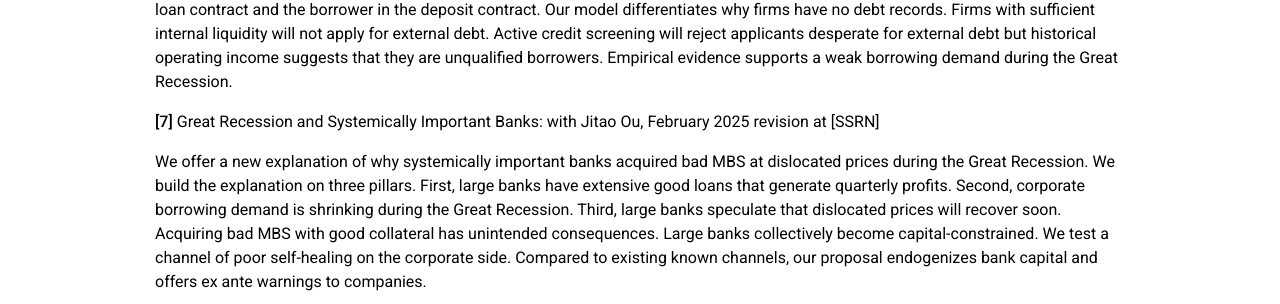
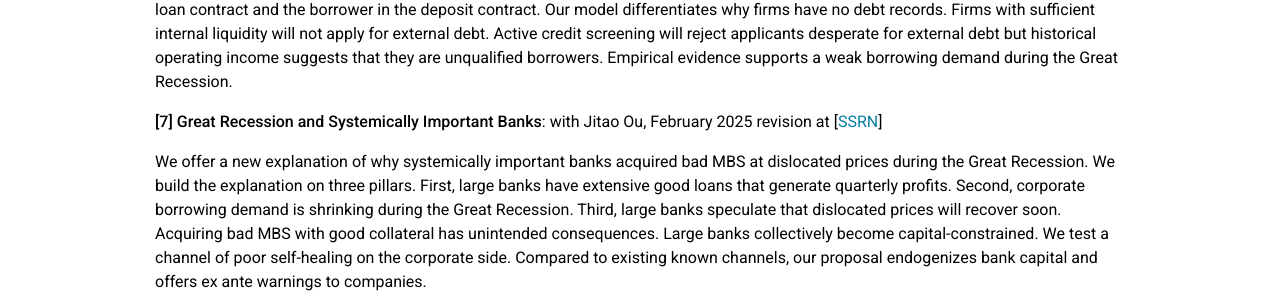
Before and after one commit to johnchu2022/website, a Jekyll site: the page built from _pages/research.md, in a window 1280 px wide and 1296 px high. Shown: the part 794-1098 px from the top of the window. Built offline with Jekyll 4.4.1, drawn with Linux system fonts in a browser that asks for light colours; a style sheet for code colours, icons or effects is not loaded; part of the change alters nothing that is shown.

```diff
--- a/_pages/research.md
+++ b/_pages/research.md
@@ -25,7 +25,7 @@ II identify a self-healing mechanism that governs the future of bank loans and h
 
 We propose a fairness-of-exchange model based on new assumptions to revisit decisions on borrowing and lending made by entrepreneurs and banks. The bank loan business is modeled through two legally binding contracts where the bank is the lender in the loan contract and the borrower in the deposit contract. Our model differentiates why firms have no debt records. Firms with sufficient internal liquidity will not apply for external debt. Active credit screening will reject applicants desperate for external debt but historical operating income suggests that they are unqualified borrowers. Empirical evidence supports a weak borrowing demand during the Great Recession.
 
-**\[7]** Great Recession and Systemically Important Banks: with Jitao Ou, February 2025 revision at \[SSRN]
+**\[7]** **Great Recession and Systemically Important Banks**: with Jitao Ou, February 2025 revision at [[SSRN](https://papers.ssrn.com/sol3/papers.cfm?abstract_id=5121111)]
 
 We offer a new explanation of why systemically important banks acquired bad MBS at dislocated prices during the Great Recession. We build the explanation on three pillars. First, large banks have extensive good loans that generate quarterly profits. Second, corporate borrowing demand is shrinking during the Great Recession. Third, large banks speculate that dislocated prices will recover soon. Acquiring bad MBS with good collateral has unintended consequences. Large banks collectively become capital-constrained. We test a channel of poor self-healing on the corporate side. Compared to existing known channels, our proposal endogenizes bank capital and offers ex ante warnings to companies.
 
```
